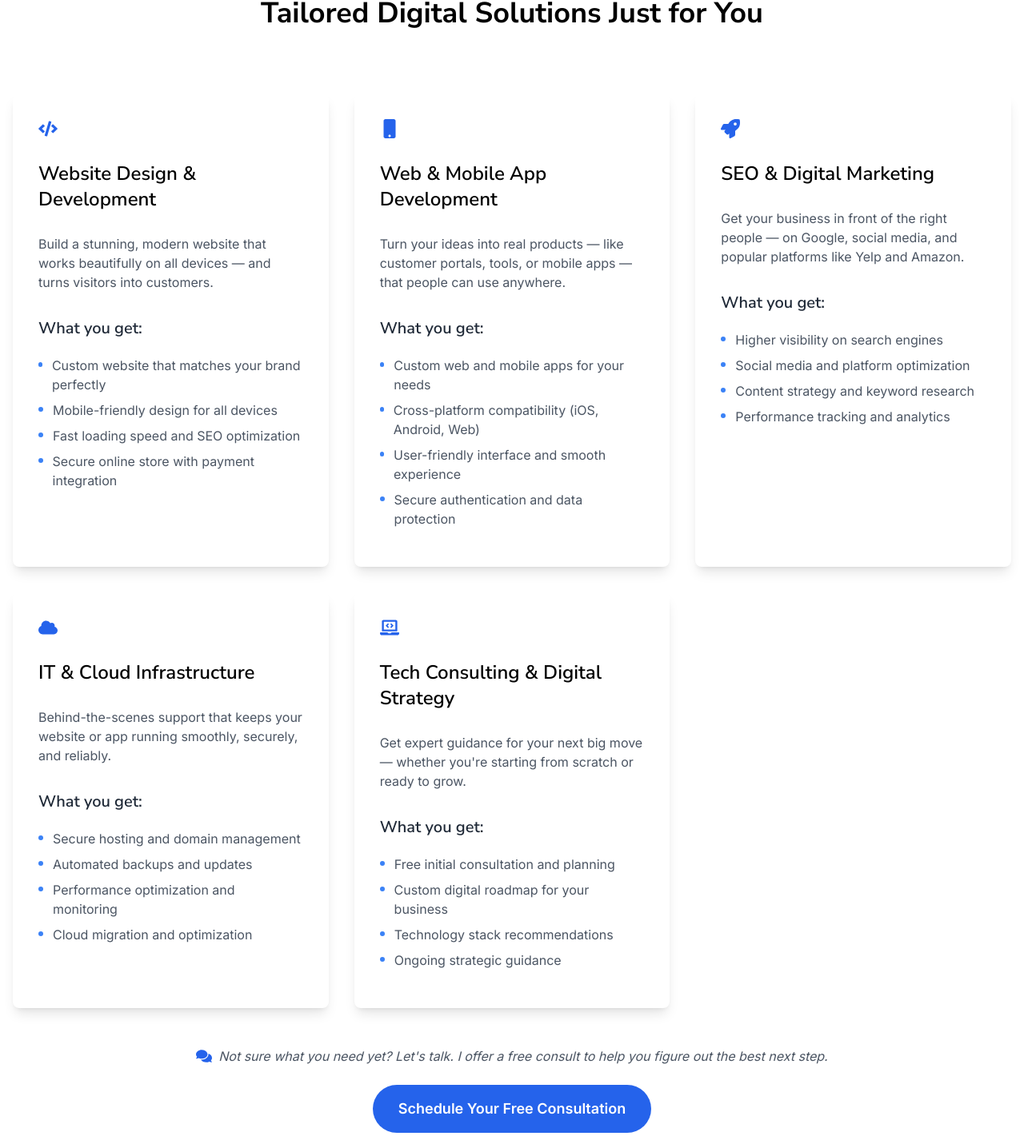
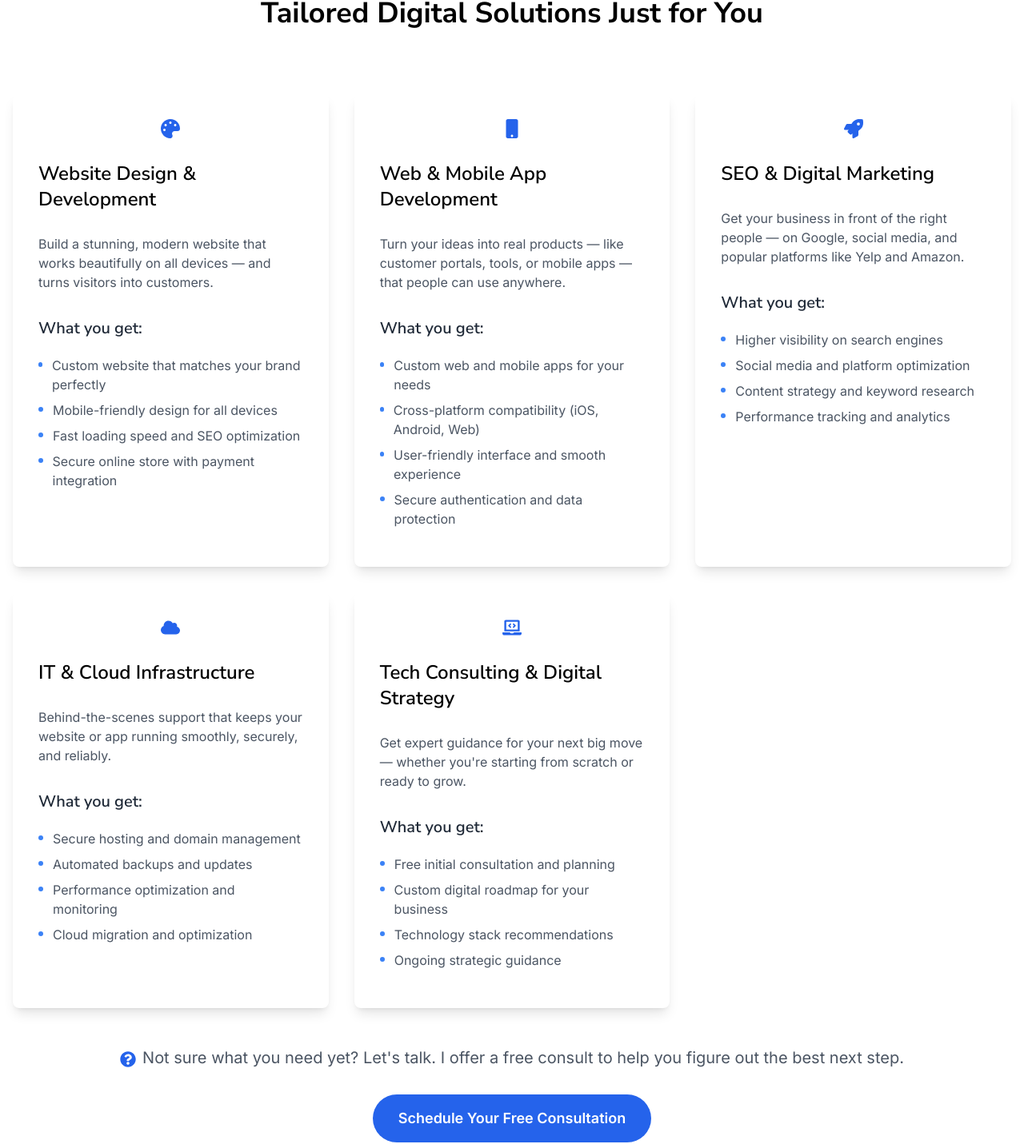
Before and after one commit to longla/thejoydigi, a Next.js app: page / in a window 1280 px wide. Shown: the part 963-2394 px from the top of the page at 80% size. Built offline with nearby package versions, Linux system fonts and the light colour scheme; a web font is replaced by a local one.

Commit message:
Update landing page: adjust About section image position and portfolio section icons

```diff
--- a/src/components/landing.tsx
+++ b/src/components/landing.tsx
@@ -5,10 +5,10 @@ import {
   FaChartLine,
   FaClock,
   FaCloud,
-  FaCode,
-  FaComments,
   FaLaptopCode,
   FaMobile,
+  FaPalette,
+  FaQuestionCircle,
   FaReceipt,
   FaRocket,
   FaStar,
@@ -154,7 +154,7 @@ export default function Landing() {
       title: "Website Design & Development",
       description:
         "Build a stunning, modern website that works beautifully on all devices — and turns visitors into customers.",
-      icon: <FaCode className="w-6 h-6" />,
+      icon: <FaPalette className="w-6 h-6" />,
       features: [
         "Custom website that matches your brand perfectly",
         "Mobile-friendly design for all devices",
@@ -272,7 +272,9 @@ export default function Landing() {
                 className="bg-white rounded-lg shadow-lg hover:shadow-xl transition-shadow duration-300 overflow-hidden"
               >
                 <div className="p-8">
-                  <div className="text-blue-600 mb-4">{service.icon}</div>
+                  <div className="text-blue-600 mb-4 flex justify-center">
+                    {service.icon}
+                  </div>
                   <h3 className="text-2xl font-heading font-semibold mb-4">
                     {service.title}
                   </h3>
@@ -298,8 +300,10 @@ export default function Landing() {
             ))}
           </div>
           <div className="text-center mt-12">
-            <p className="text-gray-600 italic mb-6 flex items-center justify-center gap-2">
-              <FaComments className="w-5 h-5 text-blue-600" />
+            <p className="text-lg md:text-xl text-gray-600 mb-8">
+              <span className="hidden md:inline-block mr-2">
+                <FaQuestionCircle className="inline-block w-5 h-5 text-primary" />
+              </span>
               Not sure what you need yet? Let's talk. I offer a free consult to
               help you figure out the best next step.
             </p>
@@ -319,7 +323,7 @@ export default function Landing() {
           <h2 className="text-4xl font-quicksand font-bold text-center mb-16">
             Meet Your Digital Partner
           </h2>
-          <div className="grid md:grid-cols-2 gap-12 items-center">
+          <div className="grid md:grid-cols-2 gap-12">
             <div className="relative h-[400px] rounded-lg overflow-hidden shadow-xl">
               <Image
                 src="/about-image.jpeg"
@@ -609,9 +613,6 @@ export default function Landing() {
             {/* QRganiz Project */}
             <div className="bg-gradient-to-br from-blue-50 to-indigo-50 rounded-lg shadow-lg overflow-hidden hover:shadow-xl transition-shadow duration-300">
               <div className="p-8">
-                <div className="text-blue-600 mb-6">
-                  <FaCode className="w-12 h-12" />
-                </div>
                 <h3 className="text-2xl font-quicksand font-semibold mb-4">
                   QRganiz
                 </h3>
@@ -660,9 +661,6 @@ export default function Landing() {
             {/* Ruh-Roh Retreat Project */}
             <div className="bg-gradient-to-br from-purple-50 to-pink-50 rounded-lg shadow-lg overflow-hidden hover:shadow-xl transition-shadow duration-300">
               <div className="p-8">
-                <div className="text-purple-600 mb-6">
-                  <FaMobile className="w-12 h-12" />
-                </div>
                 <h3 className="text-2xl font-quicksand font-semibold mb-4">
                   Ruh-Roh Retreat
                 </h3>
@@ -712,21 +710,6 @@ export default function Landing() {
             {/* Placeholder for future projects */}
             <div className="bg-gradient-to-br from-green-50 to-teal-50 rounded-lg shadow-lg overflow-hidden hover:shadow-xl transition-shadow duration-300">
               <div className="p-8">
-                <div className="text-green-600 mb-6">
-                  <svg
-                    className="w-12 h-12"
-                    fill="none"
-                    stroke="currentColor"
-                    viewBox="0 0 24 24"
-                  >
-                    <path
-                      strokeLinecap="round"
-                      strokeLinejoin="round"
-                      strokeWidth={2}
-                      d="M12 6v6m0 0v6m0-6h6m-6 0H6"
-                    />
-                  </svg>
-                </div>
                 <h3 className="text-2xl font-heading font-semibold mb-4">
                   More Projects Coming Soon
                 </h3>
```
